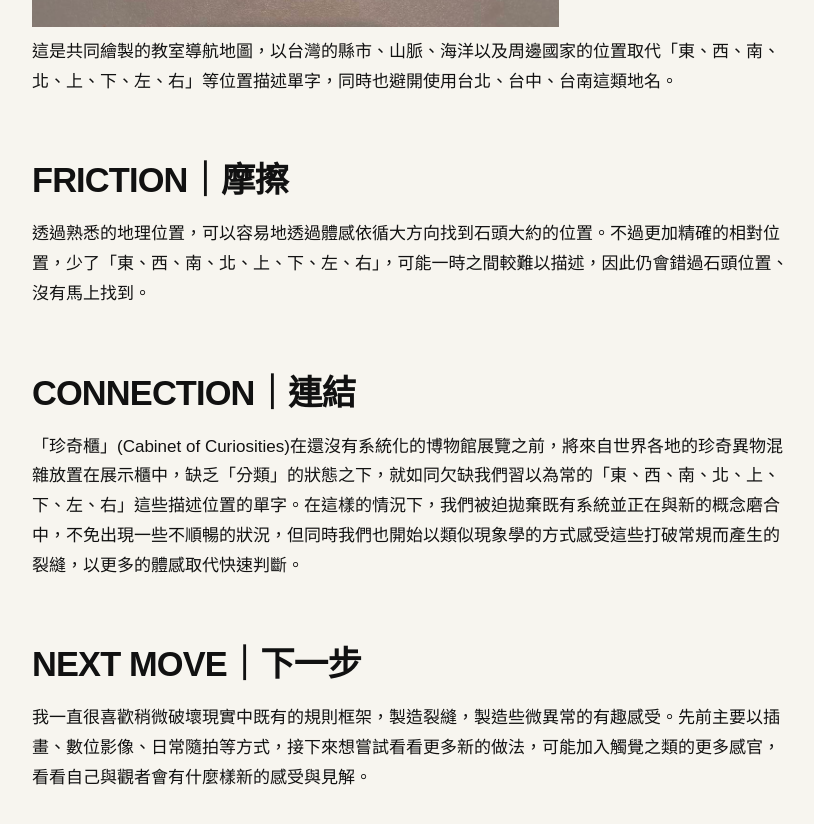
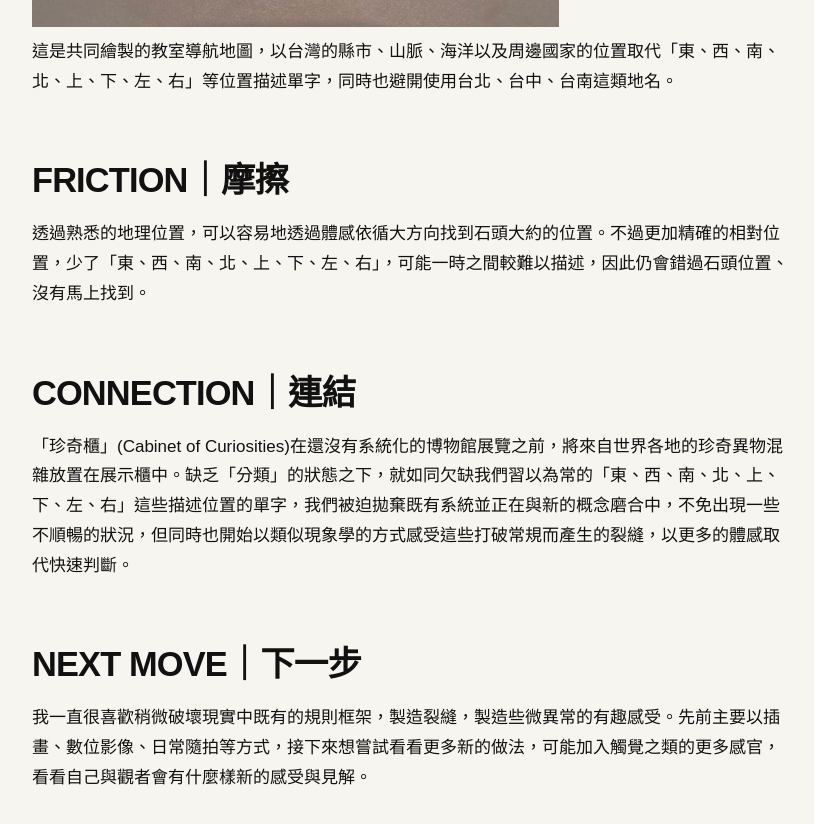
Before and after one commit to ivyjih/fieldworkarchive, a Jekyll site: the page built from weeks/week-01.md, in a window 1280 px wide and 900 px high, scrolled down 1286 px. Shown: the top 824 px of the window, without its empty margins (48-862 px from the left). Built offline with Jekyll 4.4.1, drawn with Linux system fonts in a browser that asks for light colours.

Commit message:
Revise text in week-01.md for better readability
Refined the description of 'Cabinet of Curiosities' to improve clarity and flow.

```diff
--- a/weeks/week-01.md
+++ b/weeks/week-01.md
@@ -20,7 +20,7 @@ permalink: /weeks/week-01/
 
 ## CONNECTION｜連結
 
-「珍奇櫃」(Cabinet of Curiosities)在還沒有系統化的博物館展覽之前，將來自世界各地的珍奇異物混雜放置在展示櫃中，缺乏「分類」的狀態之下，就如同欠缺我們習以為常的「東、西、南、北、上、下、左、右」這些描述位置的單字。在這樣的情況下，我們被迫拋棄既有系統並正在與新的概念磨合中，不免出現一些不順暢的狀況，但同時我們也開始以類似現象學的方式感受這些打破常規而產生的裂縫，以更多的體感取代快速判斷。
+「珍奇櫃」(Cabinet of Curiosities)在還沒有系統化的博物館展覽之前，將來自世界各地的珍奇異物混雜放置在展示櫃中。缺乏「分類」的狀態之下，就如同欠缺我們習以為常的「東、西、南、北、上、下、左、右」這些描述位置的單字，我們被迫拋棄既有系統並正在與新的概念磨合中，不免出現一些不順暢的狀況，但同時也開始以類似現象學的方式感受這些打破常規而產生的裂縫，以更多的體感取代快速判斷。
 
 ## NEXT MOVE｜下一步
 
```
